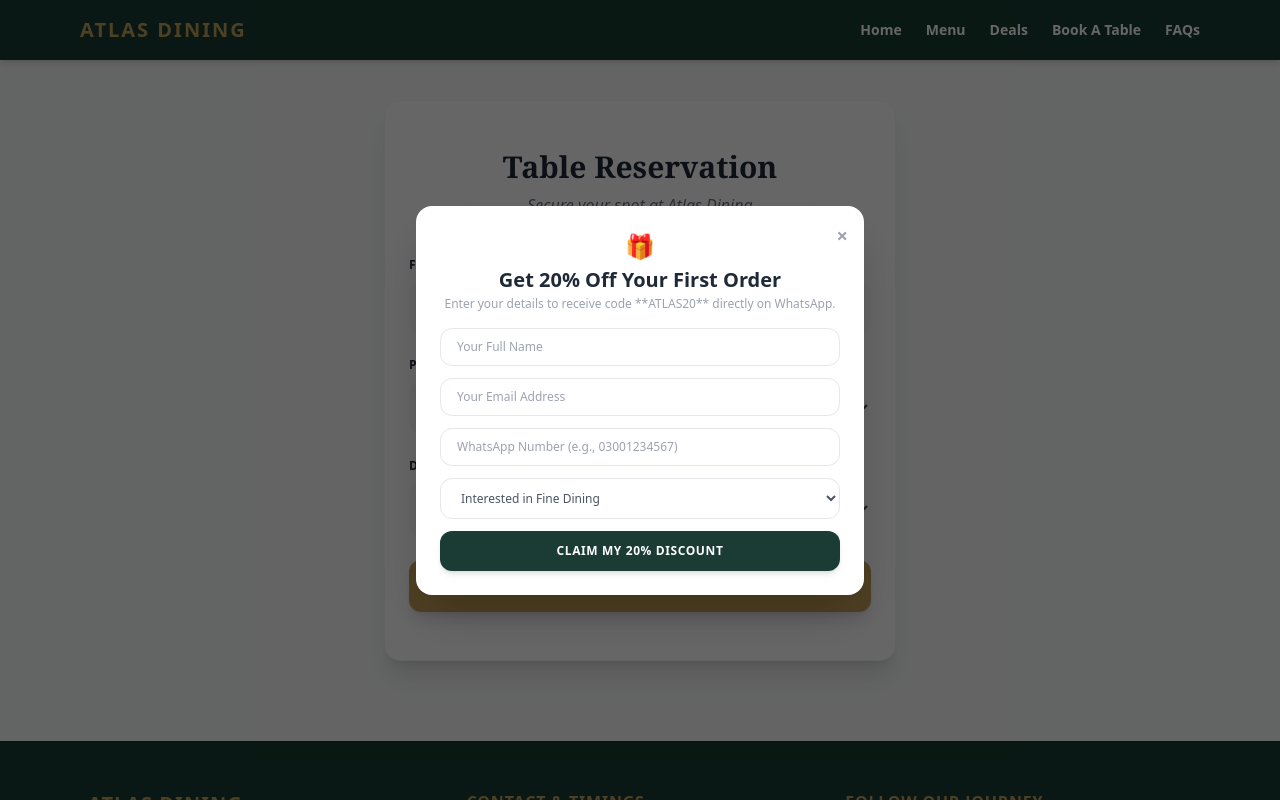
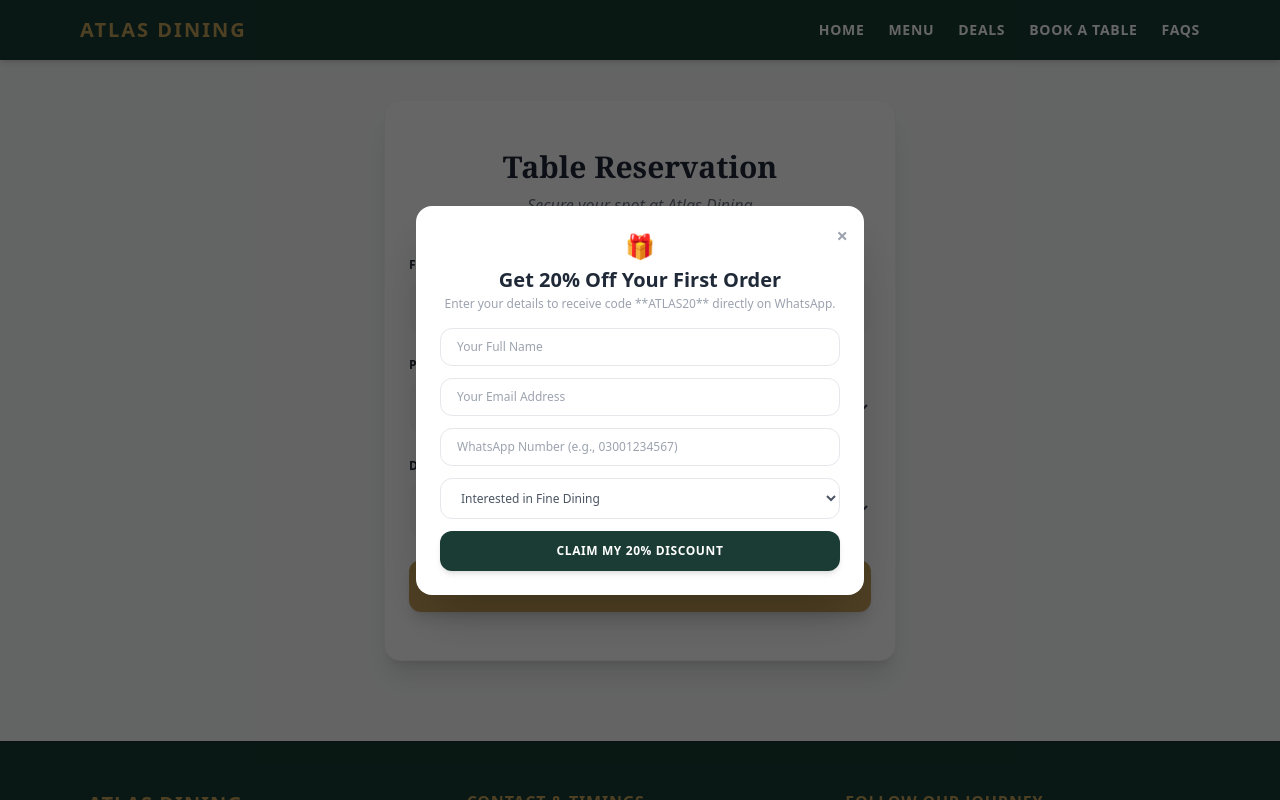
Before and after one commit to javeriashakeelmayo/Web-Based-Mobile-Application, a Django app: page /book/ in a window 1280 px wide. Run offline with Django 5.2, Linux system fonts and the light colour scheme; data comes from the database, SQL or seed files in the repository; some libraries are stand-ins or nearby versions.

Commit message:
Final submission: 7 features complete

```diff
--- a/core/templates/core/base.html
+++ b/core/templates/core/base.html
@@ -34,11 +34,11 @@
             </a>
 
             <nav class="hidden md:flex items-center space-x-6">
-                <a href="{% url 'home' %}" class="text-white hover:text-premium-gold text-sm font-bold transition">Home</a>
-                <a href="{% url 'menu' %}" class="text-white hover:text-premium-gold text-sm font-bold transition">Menu</a>
-                <a href="{% url 'deals' %}" class="text-white hover:text-premium-gold text-sm font-bold transition">Deals</a>
-                <a href="{% url 'booking' %}" class="text-white hover:text-premium-gold text-sm font-bold transition">Book A Table</a>
-                <a href="{% url 'faqs' %}" class="text-white hover:text-premium-gold text-sm font-bold transition">FAQs</a>
+                <a href="{% url 'home' %}" class="text-white hover:text-premium-gold text-sm font-bold uppercase tracking-wider transition">HOME</a>
+                <a href="{% url 'menu' %}" class="text-white hover:text-premium-gold text-sm font-bold uppercase tracking-wider transition">MENU</a>
+                <a href="{% url 'deals' %}" class="text-white hover:text-premium-gold text-sm font-bold uppercase tracking-wider transition">DEALS</a>
+                <a href="{% url 'booking' %}" class="text-white hover:text-premium-gold text-sm font-bold uppercase tracking-wider transition">BOOK A TABLE</a>
+                <a href="{% url 'faqs' %}" class="text-white hover:text-premium-gold text-sm font-bold uppercase tracking-wider transition">FAQs</a>
             </nav>
         </div>
     </header>
```
